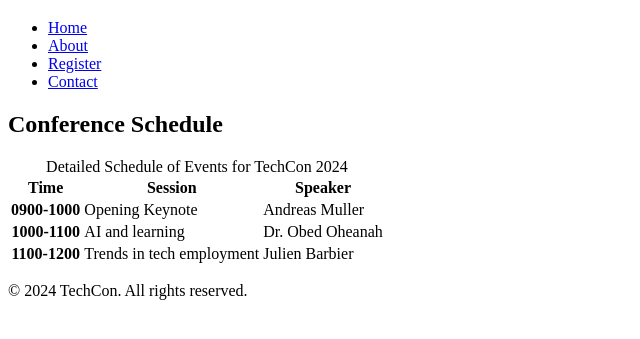
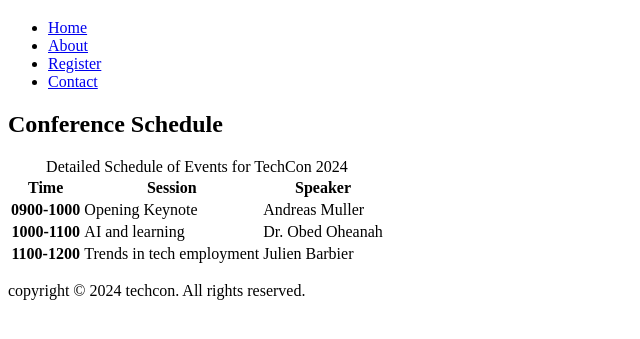
Before and after one commit to kariukioh/TechCon_HTML, a plain HTML site: page techcon_website/schedule.html in a window 1280 px wide. Shown: the part 61-400 px from the top of the page, without its empty margins (0-640 px from the left). Drawn offline with Linux system fonts and the light colour scheme.

```diff
--- a/techcon_website/schedule.html
+++ b/techcon_website/schedule.html
@@ -48,7 +48,7 @@
             </section>
         </main>
         <footer>
-            <p>&copy; 2024 TechCon. All rights reserved.</p>
+            <p>copyright &copy; 2024 techcon. All rights reserved.</p>
         </footer>
     </body>
 </html>
```
